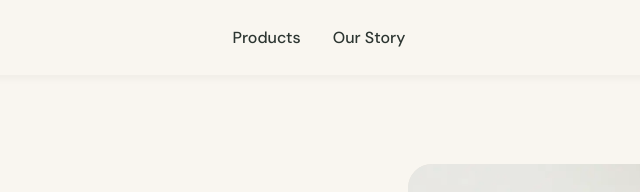
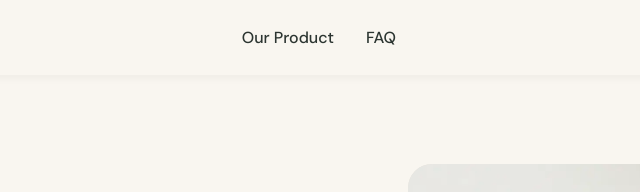
Before and after one commit to yusuf-seven/llagenco, a plain HTML site: page index.html in a window 1280 px wide. Shown: the top 192 px of the page, 264-904 px from the left. Drawn offline with Linux system fonts and the light colour scheme.

Commit message:
Fixed some errors II.

```diff
--- a/index.html
+++ b/index.html
@@ -48,8 +48,8 @@
             <a href="index.html" class="logo">LLAGOX</a>
 
             <ul class="nav-links">
-                <li><a href="products.html">Products</a></li>
-                <li><a href="story.html">Our Story</a></li>
+                <li><a href="#product">Our Product</a></li>
+                <li><a href="#faq">FAQ</a></li>
             </ul>
 
             <div class="nav-actions">
@@ -83,7 +83,7 @@
 
         </section>
 
-        <section class="activation-pathway">
+        <section class="activation-pathway" id="product">
             <div class="pathway-header">
                 <h2>The Science of Bioavailability</h2>
                 <p>Why standard collagen fails, while LLAGOX Type I & III Peptides absorb instantly.</p>
@@ -185,7 +185,7 @@
 
         </section>
 
-        <section class="faq-logistics">
+        <section class="faq-logistics" id="faq">
             <h2>Logistics & Operations</h2>
 
             <details>
--- a/style.css
+++ b/style.css
@@ -1,3 +1,8 @@
+/* Enable Native SPA Scrolling */
+html {
+    scroll-behavior: smooth;
+}
+
 /* Core Variables & Palette */
 :root {
     --bg-sand: #F9F6F0;
```
Also changed, not shown: 1 other file.
